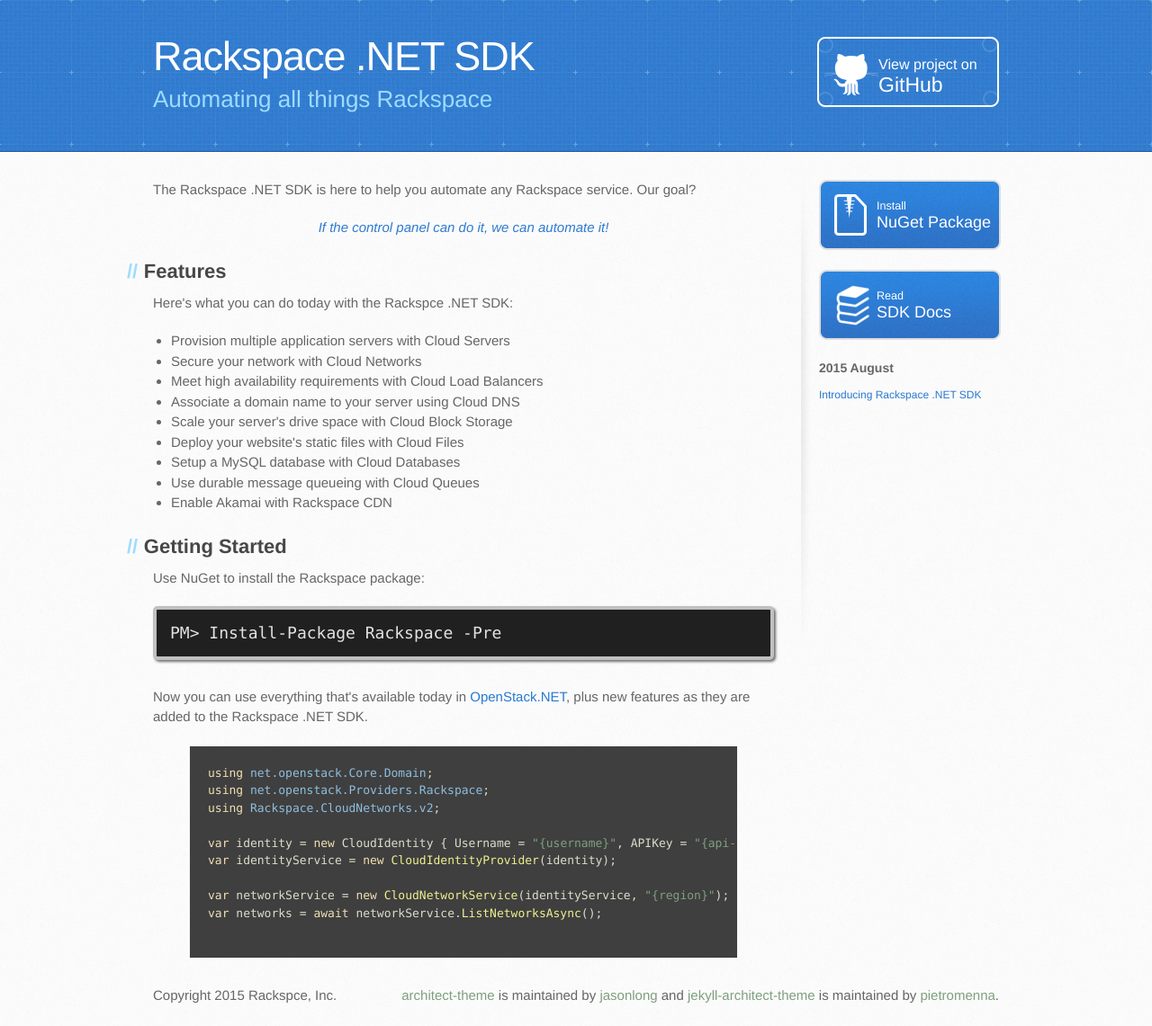
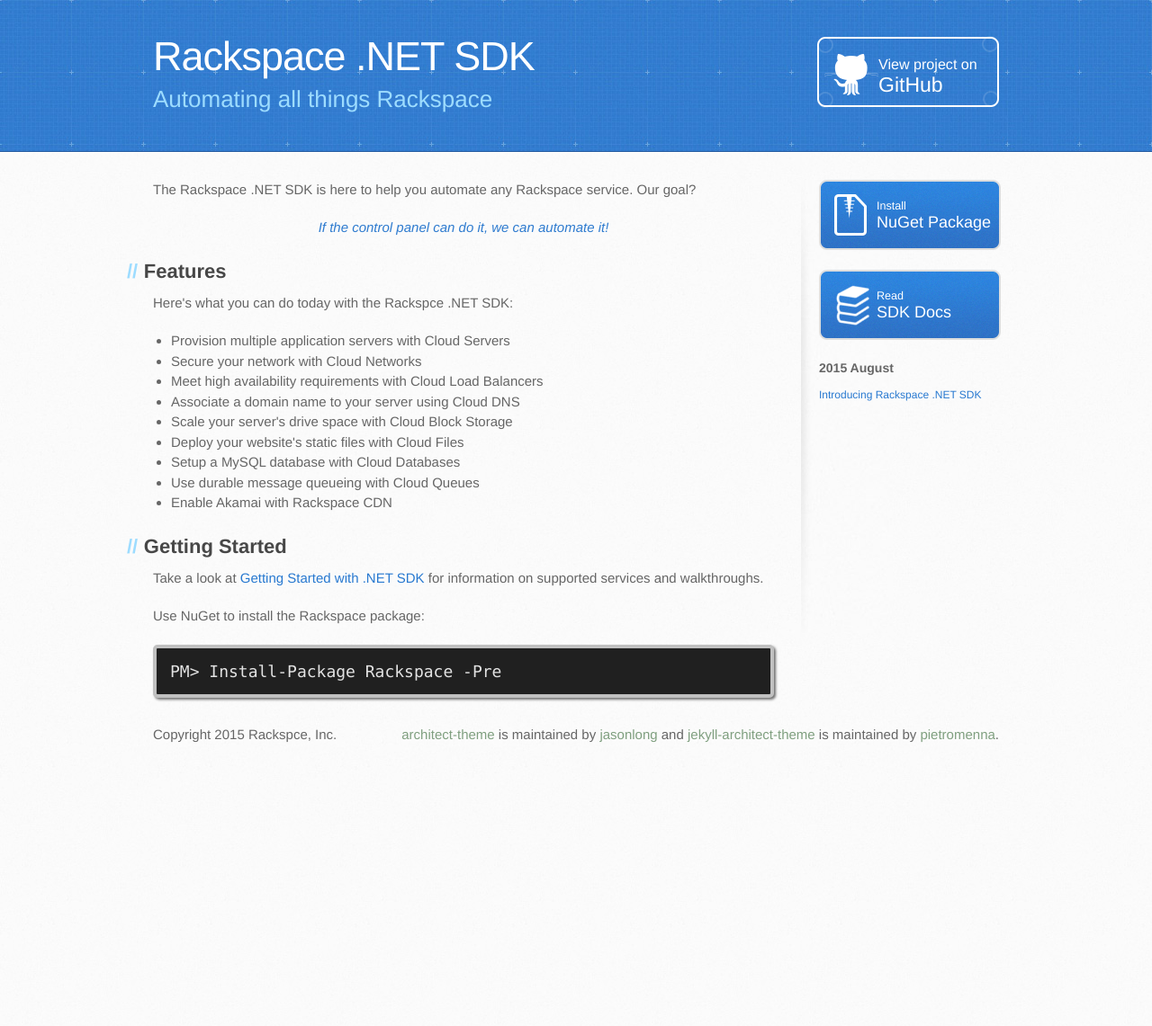
Before and after one commit to rackspace/rackspace-net-sdk, a Jekyll site: the page built from index.html, in a window 1280 px wide. Shown: the whole page at 90% size. Built offline with Jekyll 4.4.1, drawn with Linux system fonts in a browser that asks for light colours; Markdown is read by kramdown in place of the engine named in the settings; after the commit the page ends 900 px from its top, so only the background shows below that.

Commit message:
Link to the Rackspace .NET Quick Start

```diff
--- a/index.html
+++ b/index.html
@@ -29,6 +29,12 @@ title: Rackspace .NET SDK
 
   <h2>Getting Started</h2>
   <p>
+    Take a look at
+    <a href="https://developer.rackspace.com/sdks/dot-net/">Getting Started with .NET SDK</a>
+    for information on supported services and walkthroughs.
+  </p>
+
+  <p>
     Use NuGet to install the Rackspace package:
   </p>
   <div class="nuget-badge">
@@ -36,21 +42,4 @@ title: Rackspace .NET SDK
       <code>PM&gt; Install-Package Rackspace -Pre</code>
     </p>
   </div>
-
-  <p>
-    Now you can use everything that's available today in <a href="http://openstacknetsdk.org">OpenStack.NET</a>,
-    plus new features as they are added to the Rackspace .NET SDK.
-  </p>
-
-  {% highlight csharp %}
-using net.openstack.Core.Domain;
-using net.openstack.Providers.Rackspace;
-using Rackspace.CloudNetworks.v2;
-
-var identity = new CloudIdentity { Username = "{username}", APIKey = "{api-key}" };
-var identityService = new CloudIdentityProvider(identity);
-
-var networkService = new CloudNetworkService(identityService, "{region}");
-var networks = await networkService.ListNetworksAsync();
-  {% endhighlight %}
 </div>
```
